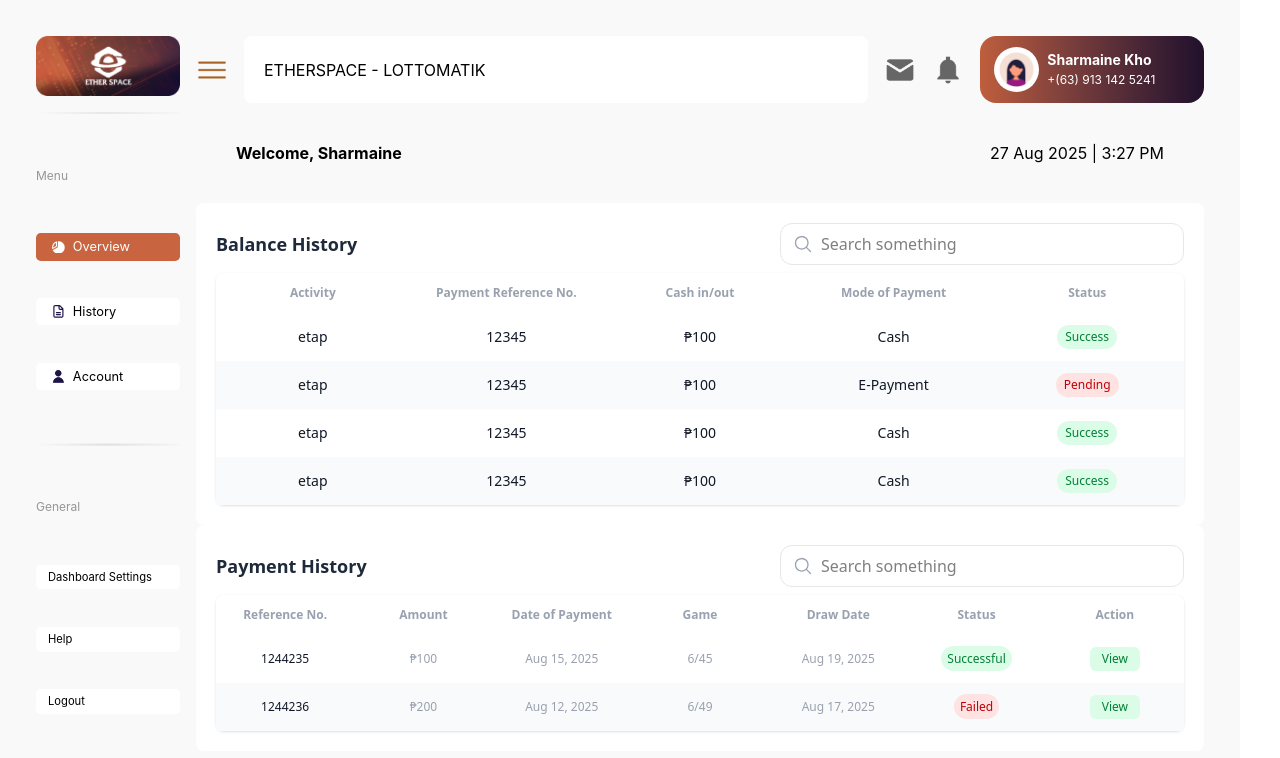
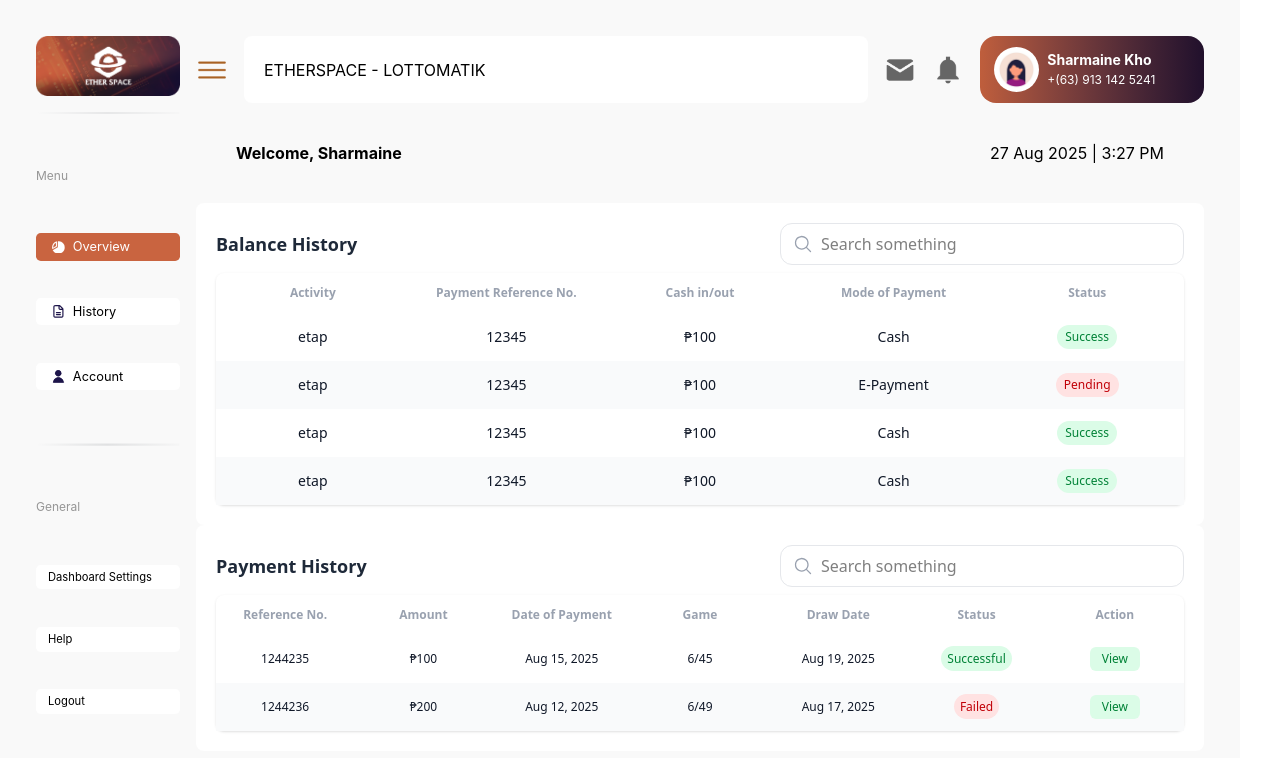
Before and after one commit to iwave-etherspace/etherspace-web-app, a React (Vite) app: page /history in a window 1280 px wide. Shown: the top 758 px of the page. Built offline with nearby package versions, Linux system fonts and the light colour scheme.

Commit message:
made payment history table entry texts be darker

```diff
--- a/src/assets/components/dashboard/content/pages/history/PaymentHistory.jsx
+++ b/src/assets/components/dashboard/content/pages/history/PaymentHistory.jsx
@@ -87,11 +87,11 @@
           {filtered.map((row) => (
             <tr
               key={row.id}
-              className={`odd:bg-white even:bg-gray-50${
+              className={`odd:bg-white even:bg-gray-50 text-gray-900 font-medium ${
                 overviewMode ? " text-[0.5rem]":" text-xs"
               }`}
             >
-              <td className="py-3 text-gray-900 font-medium">
+              <td className="py-3">
                 {row.id}
               </td>
               <td className="px-4 py-3">{row.amount}</td>
```
